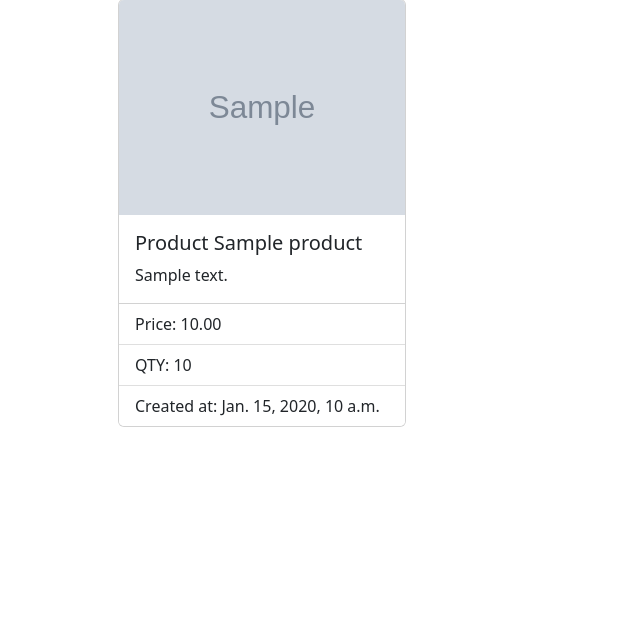
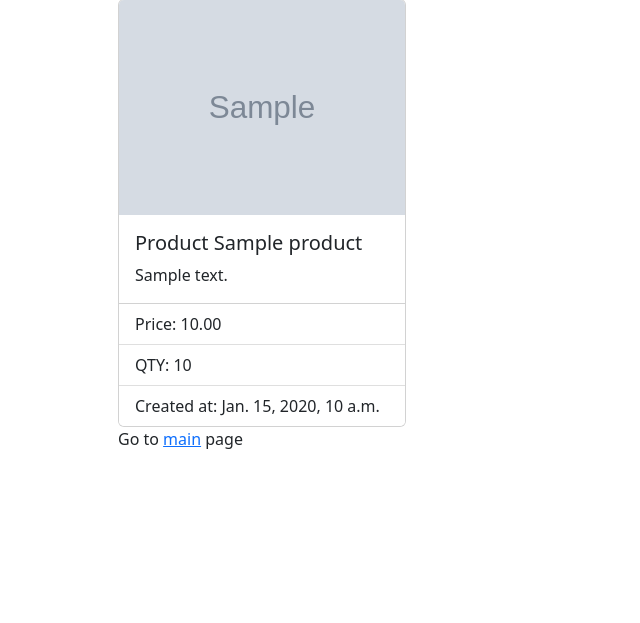
Before and after one commit to ptsypyshev/django-final, a Django app: page /product/1/ in a window 1280 px wide. Shown: the part 49-672 px from the top of the page, without its empty margins (0-640 px from the left). Run offline with Django 4.2, Linux system fonts and the light colour scheme; tables that the repository leaves empty hold one stand-in row (values such as "Sample post"); grey boxes marked "Sample" are stand-in pictures.

Commit message:
Add main page link at read_product page

```diff
--- a/eshop/templates/eshop/read_product.html
+++ b/eshop/templates/eshop/read_product.html
@@ -24,5 +24,6 @@
     {% else %}
         <h1>No product with id={{ product_id }} available.</h1>
     {% endif %}
+    <p>Go to <a href="{% url 'index' %}">main</a> page</p>
     </div>
 {% endblock %}
--- a/eshop/views.py
+++ b/eshop/views.py
@@ -78,6 +78,4 @@ class ReadProduct(View):
 
 class Index(View):
     def get(self, request):
-        # product = Product.objects.filter(pk=product_id).first()
-        # context = {"product": product, "product_id": product_id}
         return render(request, "eshop/index.html")
```
